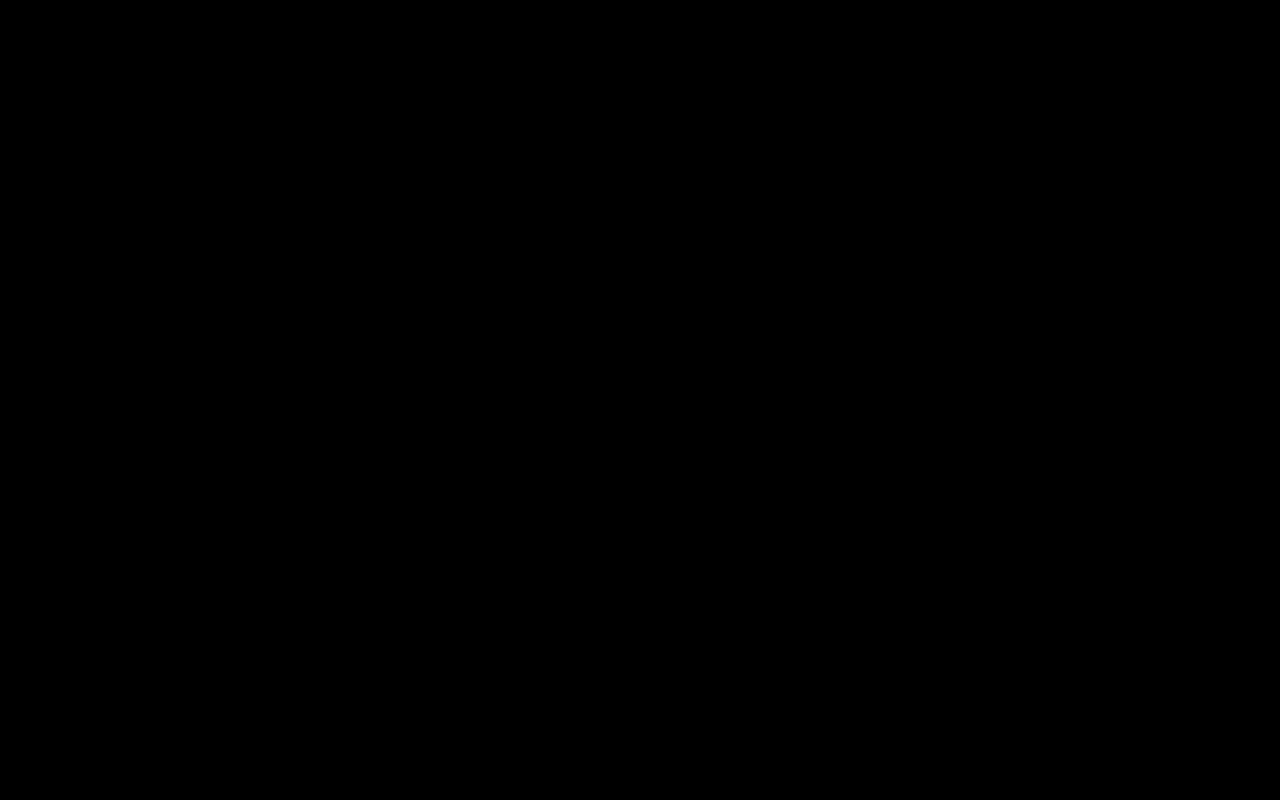
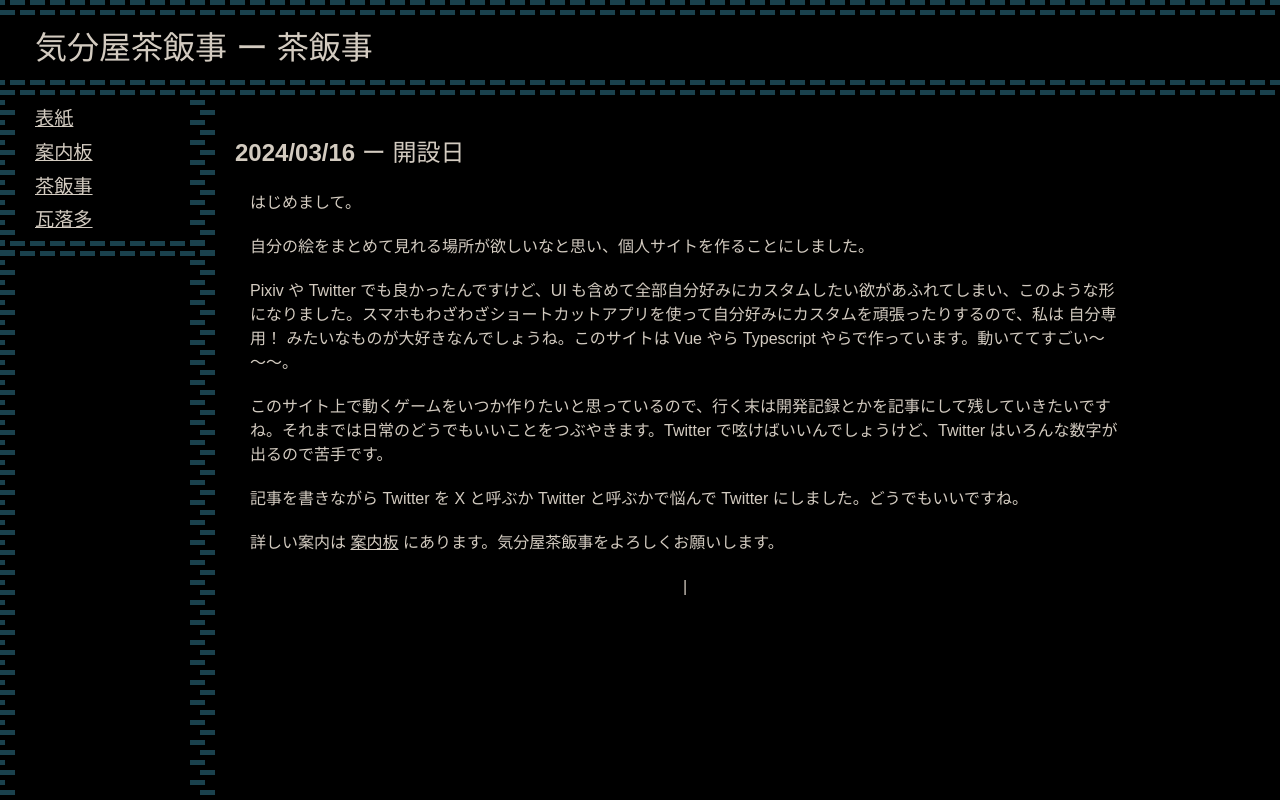
Before and after one commit to sstyaki/blog, a Vue app: page /weblogs/2024-3-16 in a window 1280 px wide. Before the commit this address had no page. Built offline with nearby package versions, Linux system fonts and the light colour scheme.

Commit message:
ブログ公開前こんどこそ

```diff
--- a/src/modules/weblogs/conponents/WeblogPage.vue
+++ b/src/modules/weblogs/conponents/WeblogPage.vue
@@ -27,7 +27,7 @@ withDefaults(defineProps<Props>(), {});
   display: flex;
   flex-direction: column;
   gap: 20px;
-  padding: 0 40px 40px;
+  padding: 0 15px 15px;
 }
 
 .pagination-menu {
--- a/src/modules/weblogs/pages/Weblog20240314.vue
+++ b/src/modules/weblogs/pages/Weblog20240316.vue
@@ -7,8 +7,8 @@ import DefaultLayout from "../../../layouts/DefaultLayout.vue";
   <DefaultLayout>
     <template v-slot:header>茶飯事</template>
     <WeblogPage
-        title="気分屋茶飯事開設日"
-        year-month-day="2024/03/13"
+        title="開設日"
+        year-month-day="2024/03/16"
     >
       <div>はじめまして。</div>
       <div>自分の絵をまとめて見れる場所が欲しいなと思い、個人サイトを作ることにしました。</div>
--- a/src/pages/Guide.vue
+++ b/src/pages/Guide.vue
@@ -11,7 +11,7 @@ import DefaultLayout from "../layouts/DefaultLayout.vue";
     <h2>貴方は・・・？</h2>
     <div class="about-me">
       <img src="../assets/okojo.png" alt="オコジョの絵" class="icon-image"/>
-      <div><a href="https://twitter.com/_styaki">　＞ ついったー。</a></div>
+      <div><a href="https://twitter.com/_styaki">> ついった</a></div>
     </div>
     <div>ちゃきと申します。</div>
     <div>おこじょではないです。おこじょが好きです。</div>
--- a/src/pages/Weblogs.vue
+++ b/src/pages/Weblogs.vue
@@ -8,7 +8,7 @@ import DefaultLayout from "../layouts/DefaultLayout.vue";
     <template v-slot:header>茶飯事</template>
     <h2>諸々</h2>
     <div>2024/03/14 :</div>
-    <router-link to="/weblogs/2024-3-14" class="log-link">気分屋茶飯事開設日</router-link>
+    <router-link to="/weblogs/2024-3-16" class="log-link">開設日</router-link>
   </DefaultLayout>
 </template>
 
--- a/src/router.ts
+++ b/src/router.ts
@@ -3,7 +3,7 @@ import {createRouter, createWebHistory} from "vue-router";
 import Guide from "./pages/Guide.vue";
 
 import Weblogs from "./pages/Weblogs.vue";
-import Weblog20240314 from "./modules/weblogs/pages/Weblog20240314.vue";
+import Weblog20240316 from "./modules/weblogs/pages/Weblog20240316.vue";
 
 import Contents from "./pages/Contents.vue";
 import Practice202401 from "./modules/contents/pages/Practice202401.vue";
@@ -18,7 +18,7 @@ const routes = [
   { path: '/guide', name: 'Guide', component: Guide },
 
   { path: '/weblogs', name: 'Weblogs', component: Weblogs },
-  { path: '/weblogs/2024-3-14', name: 'Weblog20240314', component: Weblog20240314 },
+  { path: '/weblogs/2024-3-16', name: 'Weblog20240316', component: Weblog20240316 },
 
   { path: '/contents', name: 'Contents', component: Contents },
   { path: '/contents/practice/2024-1', name: 'Practice202401', component: Practice202401 },
```
